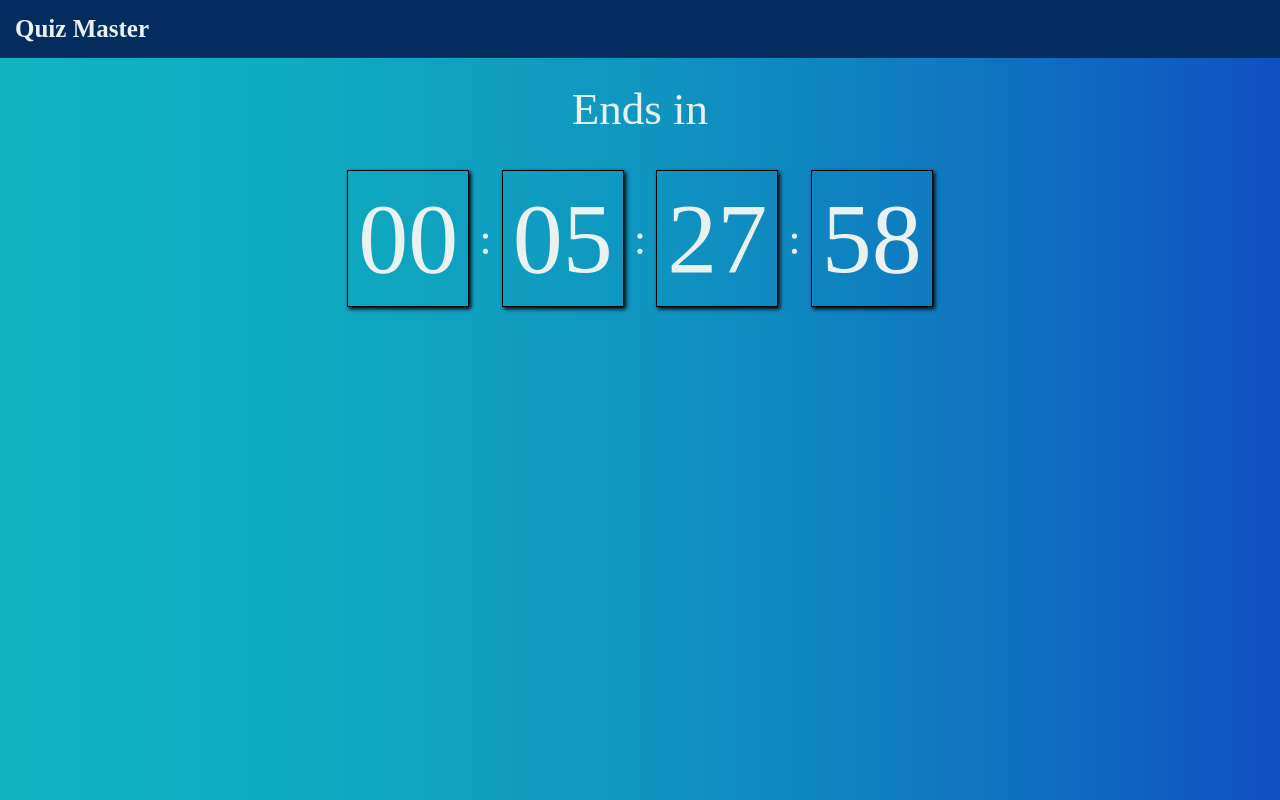
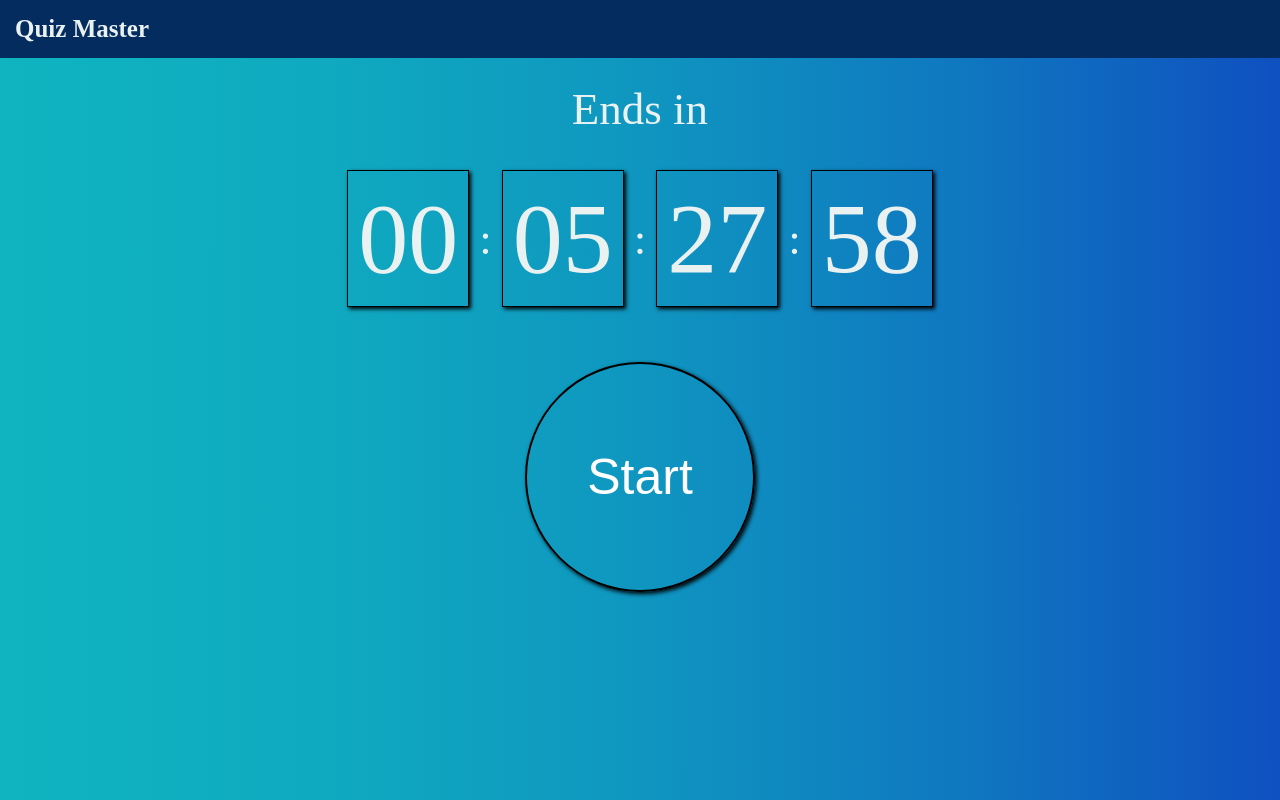
Before and after one commit to lonewalker-666/quiz_react_sample, a Next.js app: page / in a window 1280 px wide. Built offline with nearby package versions, Linux system fonts and the light colour scheme.

Commit message:
testing purpose

```diff
--- a/src/components/home/home.tsx
+++ b/src/components/home/home.tsx
@@ -39,7 +39,7 @@ const Home = () => {
           {started ? "Ends in" : "Starts in"}
         </div>
         <Timer countDown={countDown} />
-        {!started && <div className="starter">
+        {started && <div className="starter">
           <button className="button" onClick={() => onShow("info_modal")}>
             Start
           </button>
```
